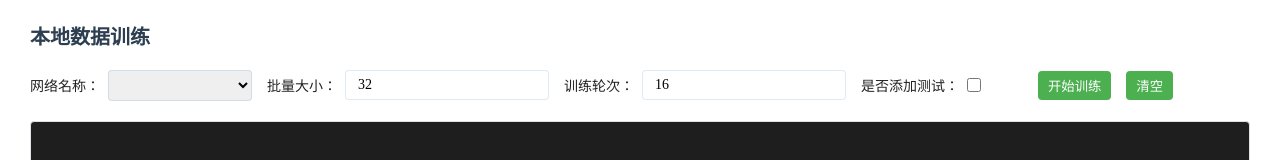
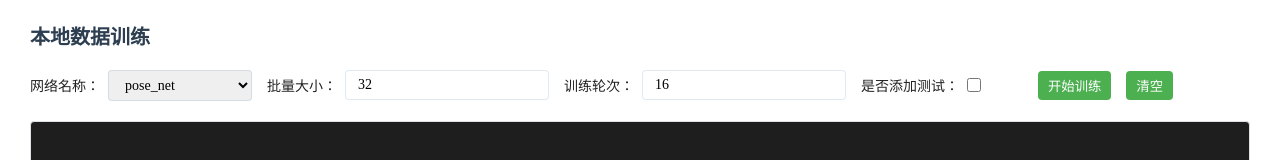
Before and after one commit to nanami9426/bishef, a Vue app: page /workspace in a window 1280 px wide. Shown: the part 414-574 px from the top of the page. Built offline with nearby package versions, Linux system fonts and the light colour scheme.

Commit message:
修改工作区网络选择框的bug

```diff
--- a/src/components/TrainConsole.vue
+++ b/src/components/TrainConsole.vue
@@ -8,9 +8,9 @@
     <label>
       网络名称：
       <select v-model="params.net_name">
-        <option value="front">{{ `pose_net` }}</option>
-        <option value="left">{{ `pose_text_cnn` }}</option>
-        <option value="right">{{ `pose_transformer` }}</option>
+        <option value="pose_net">{{ `pose_net` }}</option>
+        <option value="pose_text_cnn">{{ `pose_text_cnn` }}</option>
+        <option value="pose_transformer">{{ `pose_transformer` }}</option>
       </select>
     </label>
     <label>
@@ -61,7 +61,6 @@ async function startTrain() {
   if (running.value) return
   // logs.value = []
   running.value = true
-
   try {
         const res = await fetch('http://localhost:8000/func/train', {
         method: 'POST',
```
